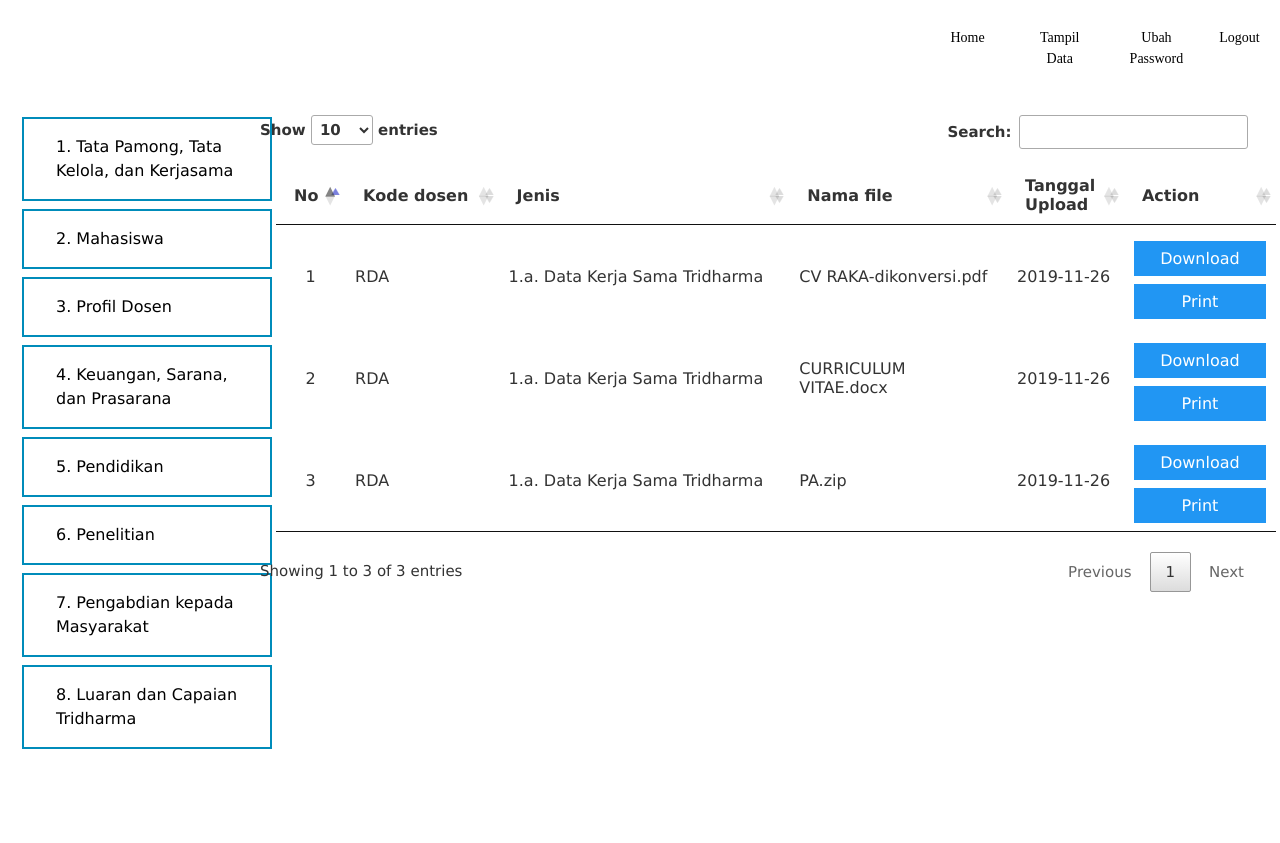
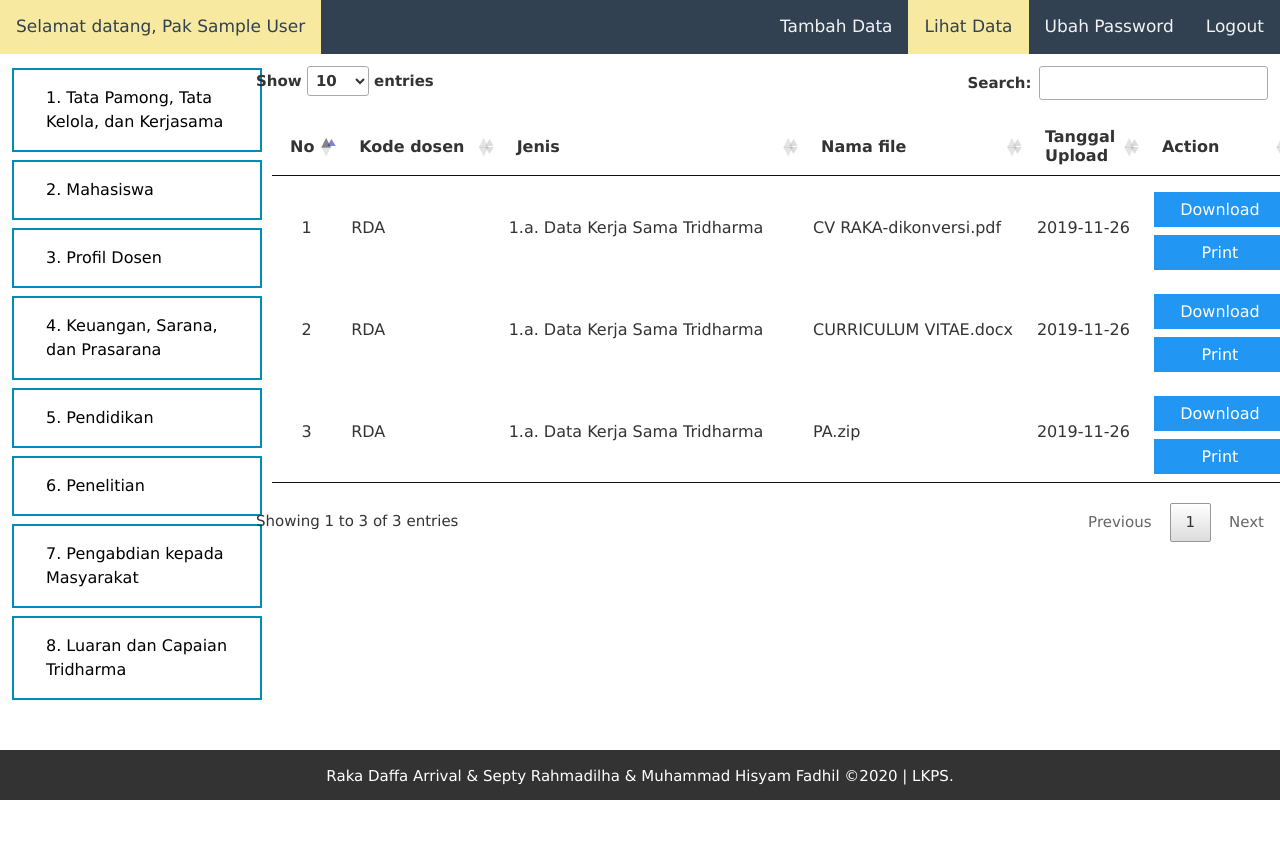
Before and after one commit to larasn6706174044/lkps-rpla, a PHP site: page /tampildata.php?error=1 in a window 1280 px wide. After the commit the page ends 800 px from the top, so only its background shows below. Run offline with PHP 8.4, Linux system fonts and the light colour scheme; the visitor is signed in with stand-in values (Sample User, id 1); data comes from the database, SQL or seed files in the repository; some libraries are stand-ins or nearby versions.

Commit message:
Memperbaiki layout tampil data

```diff
--- a/tampildata.php
+++ b/tampildata.php
@@ -20,31 +20,161 @@ if (isset($_SESSION['dosen_id'])) {
         <link rel="stylesheet" type="text/css" href="css/file.css">
         <link rel="stylesheet" type="text/css" href="https://cdn.datatables.net/v/dt/dt-1.10.20/datatables.min.css" />
         <style>
-
-            .tampilData {
-                width: 100%;
-                height: 85%;
-                padding: 20px 20px 20px 10px;
-                background-color: #FFFFFF;
+            body{
+                font-family: 'Open Sans', 'Roboto';
             }
-
             .but {
                 display: inline-block;
-                color: #000000;
-                text-align: center;
                 padding: 14px 16px;
                 text-decoration: none;
                 transition: 0.3s;
-                font-size: 14px;
-                font-family: Malgun Gothic;
                 background-color: Transparent;
-                background-repeat: no-repeat;
                 border: none;
                 cursor: pointer;
                 overflow: hidden;
                 outline: none;
             }
 
+            footer {
+                position: absolute;
+                bottom: 0;
+                left: 0;
+                width: 100%;
+                height: 50px;
+                background-color: #333;
+                padding-top: 15px;
+                margin-top: 32px;
+            }
+
+            footer p {
+                color: white;
+                font-size: 1em;
+            }
+
+            .tampung {
+                width: 80%;
+                float: right;
+            }
+
+            .coba {
+                float: left;
+                width: 100%;
+                height: 10%;
+                margin: auto;
+                display: block;
+                padding: 2%;
+                color: #FFFFFF;
+
+                /* gradient1 */
+
+                background: linear-gradient(271.9deg, #96EBC9 -44.59%, #1D98D6 99.7%, #008FD7 99.72%);
+            }
+
+            .bg {
+                margin:10% 20%;
+                width: 60%;
+                padding: 5% 0%;
+                float: left;
+                z-index:1;
+                top:70vh;
+                position:absolute;
+                background-color:#fff;
+                box-shadow: 4px 4px 7px rgba(0, 0, 0, 0.1);
+                border-radius:4px;
+            }
+
+            #filter{
+                width:400px;
+                margin-left:16px;
+            }
+
+            #badge{
+                margin-left:16px;
+                background:#008FD7;
+            }
+
+            .dropbtn {
+                background-color: #4CAF50;
+                color: white;
+                padding: 16px;
+                font-size: 16px;
+                border: none;
+                cursor: pointer;
+            }
+
+            .dropbtn:hover, .dropbtn:focus {
+                background-color: #3e8e41;
+            }
+
+            #myInput {
+                box-sizing: border-box;
+                background-image: url('aset/search.png');
+                background-position: 14px 12px;
+                background-repeat: no-repeat;
+                font-size: 16px;
+                padding: 14px 20px 12px 45px;
+                border: none;
+                border-bottom: 1px solid #ddd;
+            }
+
+            #myInput:focus {outline: 3px solid #ddd;}
+
+            .dropdown {
+                position: relative;
+                display: inline-block;
+            }
+
+            .dropdown-content {
+                display: none;
+                position: absolute;
+                background-color: #f6f6f6;
+                min-width: 230px;
+                overflow: auto;
+                border: 1px solid #ddd;
+                z-index: 1;
+            }
+
+            .dropdown-content a {
+                color: black;
+                padding: 12px 16px;
+                text-decoration: none;
+                display: block;
+            }
+
+            .dropdown a:hover {background-color: #ddd;}
+
+            .show {display: block;}
+
+            .topnav {
+                overflow: hidden;
+                background-color: #314152;
+
+            }
+
+            .topnav button, .topnav a {
+                float: right;
+                color: #f2f2f2;
+                text-align: center;
+                padding: 14px 16px;
+                text-decoration: none;
+                font-size: 17px;
+                transition:0.3s
+            }
+
+            .topnav a:hover, .but:hover:not(.aktif) {
+                background-color: #F7E9A0;
+                color: #314152;
+            }
+
+            .but.aktif{
+                background-color: #F7E9A0;
+            }
+
+            .topnav a.active {
+                background-color: #F7E9A0;
+                color: #314152;
+
+            }
             .buttonfilter {
                 width: 250px;
                 background-color: #4CAF50;
@@ -70,74 +200,27 @@ if (isset($_SESSION['dosen_id'])) {
                 background-color: #008CBA;
                 color: white;
             }
-
-            .but:hover:not(.aktif) {
-                border-bottom: 2px solid #828282;
-            }
-
-            .but.aktif {
-                border-bottom: 2px solid #008FD7;
-            }
-
-            footerpage {
-                position: relative;
-                bottom: 0;
-                width: 100%;
-                height: 50px;
-                background-color: #333;
-                padding-top: 15px;
-                margin-top: 32px;
-            }
-
-
-            footer p {
-                color: white;
-                font-size: 1em;
-            }
-
-            .tampung {
-                float: right;
-                width: 80%;
-            }
-
-            .coba {
-                float: left;
-                width: 100%;
-                height: 10%;
-                margin: auto;
-                display: block;
-                padding: 2%;
-                color: #FFFFFF;
-
-                /* gradient1 */
-
-                background: linear-gradient(271.9deg, #96EBC9 -44.59%, #1D98D6 99.7%, #008FD7 99.72%);
-            }
-
-            .bg {
-                width: 100%;
-                padding: 5%;
-                float: left;
-            }
-
-            #filter{
-                width:400px;
-                margin-left:16px;
-            }
-
-            #badge{
-                margin-left:16px;
-                background:#008FD7;
-            }
         </style>
     </head>
     <body>
-    <ul class="nav">
-        <li><a href="logout.php">Logout</a></li>
-        <li><button type="button" class="but" data-toggle="modal" data-target="#myModal">Ubah Password</button></li>
-        <li><button type="button" class="but" onclick="intentReadData()">Tampil Data</button></li>
-        <li><button type="button" class="but" onclick="intentHome()">Home</button></li>
-    </ul>
+    <div class="topnav">
+        <a href="logout.php">Logout</a>
+        <button type="button" class="but" data-toggle="modal" data-target="#myModal">Ubah Password</button>
+        <a  href="tampildata.php" class="active">Lihat Data</a>
+        <a href="dosen.php" >Tambah Data</a>
+        <a href=""" style="position:absolute;left:0px">Selamat datang,
+        <?php
+        if($_SESSION['kelamin']=='L') {
+            echo "Pak ".$_SESSION['nama_dosen'];
+        }
+
+        else if($_SESSION['kelamin']=='P') {
+            echo "Ibu ".$_SESSION['nama_dosen'];
+        }
+
+        ?>
+        </a>
+    </div>
 
     <div class="tampilData">
         <!--    membuat menu berada disebelah kiri  -->
@@ -155,19 +238,16 @@ if (isset($_SESSION['dosen_id'])) {
 
         <!--    tampilan dokumen sebelah kanan-->
 
-        <center>
-            <div class="tampung">
+        <div class="tampung">
 
-            </div>
-        </center>
+        </div>
     </div>
 <!--    batas tampil kanan-->
     <footer>
-            <div class="container text-center">
+            <div class="container text-center footer">
                 <div class="row">
-                    <div class="col-sm-12">
-                    <p>Raka Daffa Arrival & Septy Rahmadilha & Muhammad Hisyam Fadhil &copy;<?= date('Y'); ?> | <a
-                                href="#">LKPS</a>.</p>
+                    <div class="col-lg-12">
+                    <p>Raka Daffa Arrival & Septy Rahmadilha & Muhammad Hisyam Fadhil &copy;<?= date('Y'); ?> | <a href="#">LKPS</a>.</p>
                     </div>
                 </div>
             </div>
```
Also changed, not shown: dosen.php (+6 -6 lines).
